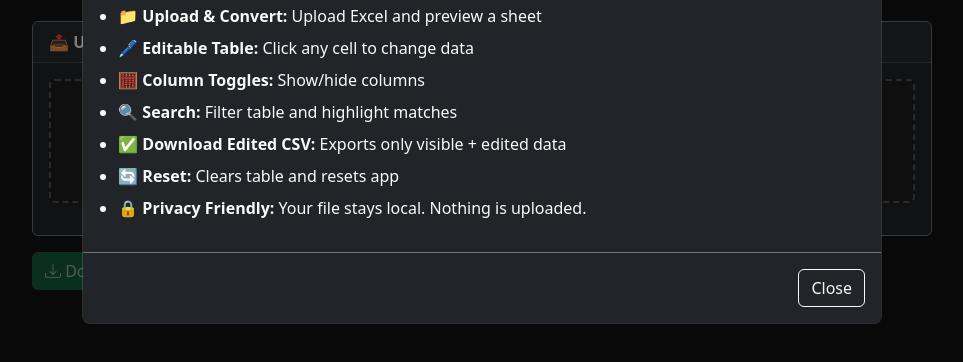
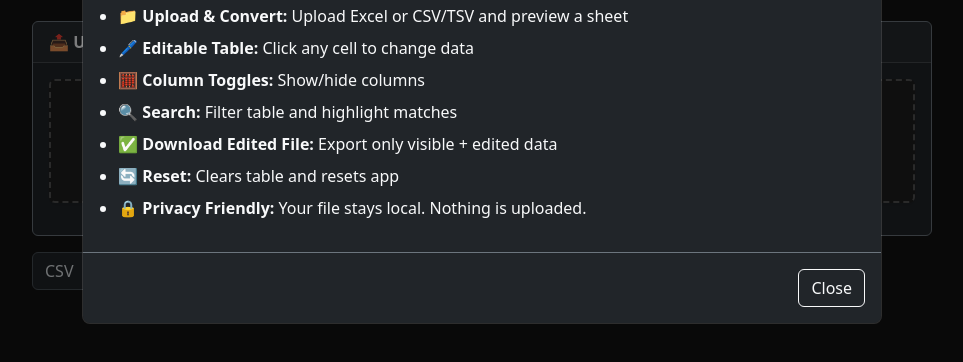
Before and after one commit to priteeranjan/excel-to-csv-converter, a plain HTML site: page index.html in a window 1280 px wide. Both pictures are taken after a click on the button "How it works". Shown: the part 104-466 px from the top of the page, without its empty margins (158-1121 px from the left). Drawn offline with nearby package versions, Linux system fonts and the light colour scheme.

Commit message:
Update index.html

```diff
--- a/index.html
+++ b/index.html
@@ -4,9 +4,7 @@
   <meta charset="UTF-8" />
   <title>Excel to CSV Converter</title>
   <meta name="viewport" content="width=device-width, initial-scale=1" />
-  <!-- Bootstrap CSS -->
   <link href="https://cdn.jsdelivr.net/npm/bootstrap@5.3.3/dist/css/bootstrap.min.css" rel="stylesheet" />
-  <!-- Bootstrap Icons -->
   <link href="https://cdn.jsdelivr.net/npm/bootstrap-icons@1.10.5/font/bootstrap-icons.css" rel="stylesheet" />
   <style>
     body {
@@ -61,7 +59,7 @@
       <div class="card-body">
         <div id="dropzone" class="rounded shadow-sm mb-3">
           <p>📥 Drag & Drop Excel File Here or Click to Upload</p>
-          <input type="file" id="upload" class="form-control d-none" accept=".xlsx,.xls,.xlsm" />
+          <input type="file" id="upload" class="form-control d-none" accept=".xlsx,.xls,.xlsm,.csv,.tsv" />
         </div>
 
         <div id="sheetSelectorWrapper" style="display:none;" class="mb-3">
@@ -75,10 +73,18 @@
     </div>
 
     <!-- Actions -->
-    <div class="d-grid gap-2 mb-3 d-md-flex justify-content-md-start">
+    <div class="d-grid gap-2 mb-3 d-md-flex justify-content-md-start align-items-center">
+      <div id="formatWrapper" class="me-3">
+        <select id="formatSelector" class="form-select w-auto">
+          <option value="csv" selected>CSV</option>
+          <option value="tsv">TSV</option>
+        </select>
+      </div>
+
       <button id="downloadBtn" class="btn btn-success me-md-2" onclick="downloadCSV()" disabled>
-        <i class="bi bi-download"></i> Download CSV
+        <i class="bi bi-download"></i> Download
       </button>
+
       <button class="btn btn-outline-light" onclick="resetApp()">
         <i class="bi bi-arrow-repeat"></i> Reset
       </button>
@@ -86,20 +92,16 @@
 
     <div id="status" class="mb-3 text-info fw-semibold"></div>
 
-    <!-- Column toggles -->
     <div id="columnToggles" class="mb-3" style="display:none;"></div>
 
-    <!-- Search -->
     <div id="searchWrapper" class="mb-3" style="display:none;">
       <input type="text" id="searchInput" class="form-control w-50" placeholder="🔍 Search table..." />
     </div>
 
-    <!-- Table stats -->
     <div id="tableStats" class="mb-2" style="display:none;">
       <small><span id="matchCount">0</span> of <span id="totalCount">0</span> rows shown</small>
     </div>
 
-    <!-- Table -->
     <div id="previewContainer" style="display:none; overflow-x: auto;">
       <table class="table table-dark table-bordered table-hover table-sm" id="previewTable"></table>
     </div>
@@ -116,14 +118,13 @@
       </div>
       <div class="modal-body">
         <ul>
-          <li><strong>📁 Upload & Convert:</strong> Upload Excel and preview a sheet</li>
+          <li><strong>📁 Upload & Convert:</strong> Upload Excel or CSV/TSV and preview a sheet</li>
           <li><strong>🖊️ Editable Table:</strong> Click any cell to change data</li>
           <li><strong>🧮 Column Toggles:</strong> Show/hide columns</li>
           <li><strong>🔍 Search:</strong> Filter table and highlight matches</li>
-          <li><strong>✅ Download Edited CSV:</strong> Exports only visible + edited data</li>
+          <li><strong>✅ Download Edited File:</strong> Export only visible + edited data</li>
           <li><strong>🔄 Reset:</strong> Clears table and resets app</li>
           <li><strong>🔒 Privacy Friendly:</strong> Your file stays local. Nothing is uploaded.</li>
-
         </ul>
       </div>
       <div class="modal-footer border-secondary">
@@ -133,11 +134,11 @@
   </div>
 </div>
 
-<!-- SheetJS for Excel parsing -->
+<!-- SheetJS -->
 <script src="https://cdn.jsdelivr.net/npm/xlsx@0.18.5/dist/xlsx.full.min.js"></script>
-<!-- Bootstrap JS -->
+<!-- Bootstrap -->
 <script src="https://cdn.jsdelivr.net/npm/bootstrap@5.3.3/dist/js/bootstrap.bundle.min.js"></script>
-<!-- Your app logic -->
+<!-- App -->
 <script src="js/app.js"></script>
 </body>
 </html>
```
